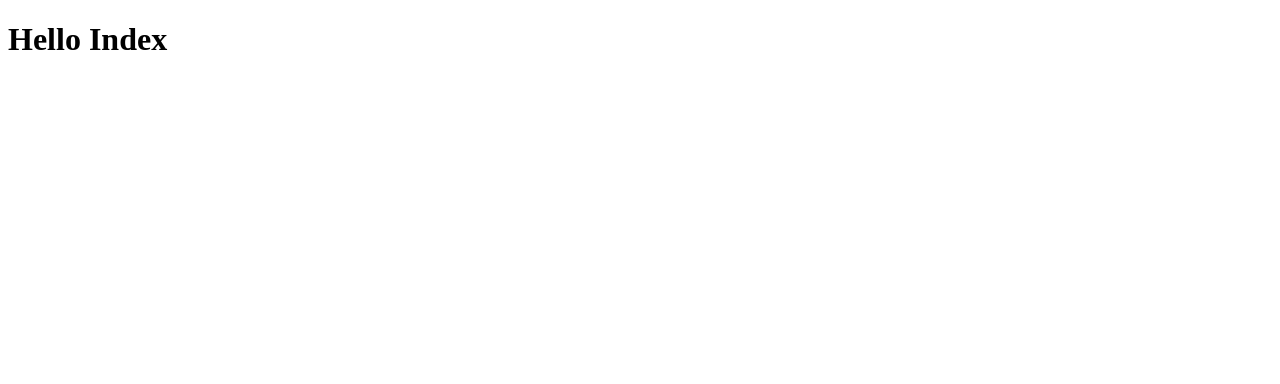
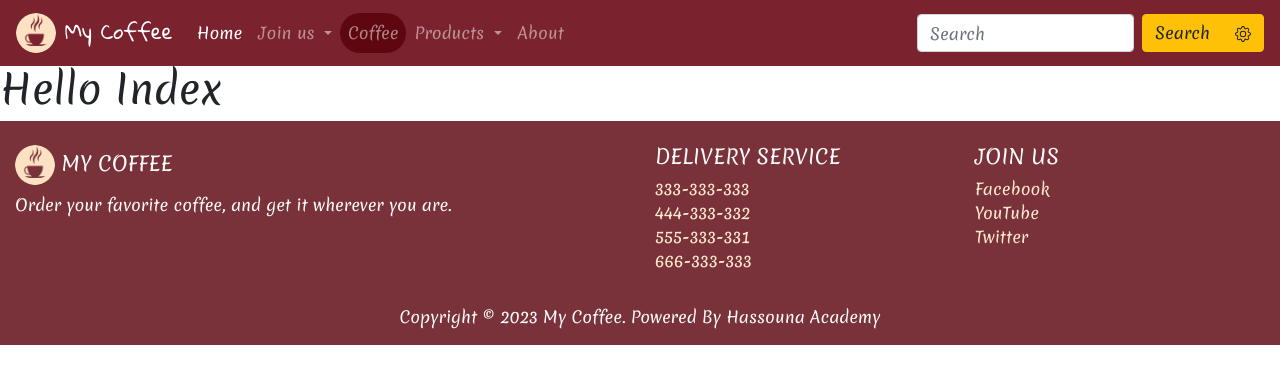
Before and after one commit to Ymk74/Coffee-Store, a Django app: page / in a window 1280 px wide. Before the commit the part shown is almost empty. Shown: the top 384 px of the page. Run offline with Django 4.2, Linux system fonts and the light colour scheme; some libraries are stand-ins or nearby versions.

Commit message:
add navbar and footer in base

```diff
--- a/pages/templates/pages/about.html
+++ b/pages/templates/pages/about.html
@@ -1,4 +1,6 @@
 {% extends "base.html" %}
+{% load static %}
+
 {% block content %}
 
 
--- a/pages/templates/pages/index.html
+++ b/pages/templates/pages/index.html
@@ -1,4 +1,6 @@
 {% extends "base.html" %}
+{% load static %}
+
 {% block content %}
 
 
--- a/templates/base.html
+++ b/templates/base.html
@@ -1,16 +1,34 @@
+{% load static %}
+
 <!DOCTYPE html>
 <html lang="en">
 <head>
     <meta charset="UTF-8">
     <meta name="viewport" content="width=device-width, initial-scale=1.0">
+    <link rel="stylesheet" href="{% static 'css/bootstrap.min.css' %}">
+    <link rel="stylesheet" href="{% static 'css/style.css' %}">
+    <link rel="stylesheet" href="{% static 'css/pretty-checkbox.min.css' %}">
+    <title>My Coffee</title>
     <title>My Coffee</title>
 </head>
 <body>
+
+    {% include "parts/navbar.html" %}
     {% block content %}
 
 
 
 
     {% endblock content %}
+    {% include "parts/footer.html" %}
+    <script src="{% static 'js/jquery-3.4.1.slim.min.js' %}"></script>
+    <script src="{% static 'js/popper.min.js' %}"></script>
+    <script src="{% static 'js/bootstrap.min.js' %}"></script>
+    <script>
+        $(function () {
+            $('[data-toggle="popover"]').popover()
+        })
+        $(".year").text( (new Date).getFullYear() );
+    </script>
 </body>
 </html>
--- /dev/null
+++ b/templates/parts/footer.html
@@ -0,0 +1,50 @@
+    <!--footer-->
+    <footer class="pt-4 navbar-custom text-light">
+        <div class="container-fluid text-center text-md-left">
+
+          <div class="row">
+
+            <div class="col-md-6 mt-md-0 mt-3">
+              <h5 class="text-uppercase">
+                <img src="img/mycoffee.png" class="img-brand" alt="My Coffee">
+                My Coffee
+              </h5>
+              <p>Order your favorite coffee, and get it wherever you are.</p>
+            </div>
+
+            <hr class="clearfix w-100 d-md-none pb-3">
+
+            <div class="col-md-3 mb-md-0 mb-3">
+
+              <h5 class="text-uppercase">Delivery Service</h5>
+
+              <ul class="list-unstyled">
+                <li><a href="tel:333333333">333-333-333</a></li>
+                <li><a href="tel:444333332">444-333-332</a></li>
+                <li><a href="tel:555333331">555-333-331</a></li>
+                <li><a href="tel:666333333">666-333-333</a></li>
+              </ul>
+
+            </div>
+
+            <div class="col-md-3 mb-md-0 mb-3">
+
+              <h5 class="text-uppercase">Join Us</h5>
+
+              <ul class="list-unstyled">
+                <li><a href="#">Facebook</a></li>
+                <li><a href="#">YouTube</a></li>
+                <li><a href="#">Twitter</a></li>
+              </ul>
+
+            </div>
+
+          </div>
+
+        </div>
+
+        <div class="text-center py-3">
+          Copyright &copy; <span class="year">2019</span> My Coffee. Powered By Hassouna Academy
+        </div>
+
+      </footer>
--- /dev/null
+++ b/templates/parts/navbar.html
@@ -0,0 +1,68 @@
+    <!--navbar-->
+    <nav class="navbar navbar-expand-lg navbar-dark navbar-custom fixed-top">
+        <a class="navbar-brand" href="#">
+            <img src="img/mycoffee.png" class="img-brand" alt="My Coffee">
+            My Coffee
+        </a>
+        <button class="navbar-toggler" type="button" data-toggle="collapse" data-target="#navbarSupportedContent" aria-controls="navbarSupportedContent" aria-expanded="false" aria-label="Toggle navigation">
+            <span class="navbar-toggler-icon"></span>
+        </button>
+
+        <div class="collapse navbar-collapse" id="navbarSupportedContent">
+            <ul class="navbar-nav mr-auto">
+
+            <li class="nav-item active">
+                <a class="nav-link" href="#">Home <span class="sr-only">(current)</span></a>
+            </li>
+
+            <li class="nav-item dropdown">
+                <a class="nav-link dropdown-toggle" href="#" id="navbarDropdown" role="button" data-toggle="dropdown" aria-haspopup="true" aria-expanded="false">
+                Join us
+                </a>
+                <div class="dropdown-menu animate slideIn" aria-labelledby="navbarDropdown">
+                <a class="dropdown-item" href="#">Sign in</a>
+                <a class="dropdown-item" href="#">Sign up</a>
+                <div class="dropdown-divider"></div>
+                <a class="dropdown-item" href="#">Profile</a>
+                </div>
+            </li>
+
+            <li class="nav-item" id="coffee-nav-item">
+                <a class="nav-link" href="#">Coffee</a>
+            </li>
+
+            <li class="nav-item dropdown">
+                <a class="nav-link dropdown-toggle" href="#" id="navbarDropdown" role="button" data-toggle="dropdown" aria-haspopup="true" aria-expanded="false">
+                Products
+                </a>
+                <div class="dropdown-menu animate slideIn" aria-labelledby="navbarDropdown">
+                <a class="dropdown-item" href="#">Caffè Americano</a>
+                <a class="dropdown-item" href="#">Café Latte</a>
+                <div class="dropdown-divider"></div>
+                <a class="dropdown-item" href="#">Cappuccino</a>
+                <a class="dropdown-item" href="#">Espresso</a>
+                <div class="dropdown-divider"></div>
+                <a class="dropdown-item" href="#">All Products</a>
+                </div>
+            </li>
+
+            <li class="nav-item">
+                <a class="nav-link" href="#">About</a>
+            </li>
+
+            </ul>
+            <form class="form-inline my-2 my-lg-0">
+            <input class="form-control mr-sm-2 remove-outline" type="search" placeholder="Search" aria-label="Search">
+            <div class="btn-group" role="group">
+            <button class="btn btn-warning my-2 my-sm-0" type="submit">Search</button>
+            <button class="btn btn-warning my-2 my-sm-0" type="submit">
+                <svg class="bi bi-gear" width="1em" height="1em" viewBox="0 0 16 16" fill="currentColor" xmlns="http://www.w3.org/2000/svg">
+                <path fill-rule="evenodd" d="M8.837 1.626c-.246-.835-1.428-.835-1.674 0l-.094.319A1.873 1.873 0 014.377 3.06l-.292-.16c-.764-.415-1.6.42-1.184 1.185l.159.292a1.873 1.873 0 01-1.115 2.692l-.319.094c-.835.246-.835 1.428 0 1.674l.319.094a1.873 1.873 0 011.115 2.693l-.16.291c-.415.764.42 1.6 1.185 1.184l.292-.159a1.873 1.873 0 012.692 1.116l.094.318c.246.835 1.428.835 1.674 0l.094-.319a1.873 1.873 0 012.693-1.115l.291.16c.764.415 1.6-.42 1.184-1.185l-.159-.291a1.873 1.873 0 011.116-2.693l.318-.094c.835-.246.835-1.428 0-1.674l-.319-.094a1.873 1.873 0 01-1.115-2.692l.16-.292c.415-.764-.42-1.6-1.185-1.184l-.291.159A1.873 1.873 0 018.93 1.945l-.094-.319zm-2.633-.283c.527-1.79 3.065-1.79 3.592 0l.094.319a.873.873 0 001.255.52l.292-.16c1.64-.892 3.434.901 2.54 2.541l-.159.292a.873.873 0 00.52 1.255l.319.094c1.79.527 1.79 3.065 0 3.592l-.319.094a.873.873 0 00-.52 1.255l.16.292c.893 1.64-.902 3.434-2.541 2.54l-.292-.159a.873.873 0 00-1.255.52l-.094.319c-.527 1.79-3.065 1.79-3.592 0l-.094-.319a.873.873 0 00-1.255-.52l-.292.16c-1.64.893-3.433-.902-2.54-2.541l.159-.292a.873.873 0 00-.52-1.255l-.319-.094c-1.79-.527-1.79-3.065 0-3.592l.319-.094a.873.873 0 00.52-1.255l-.16-.292c-.892-1.64.902-3.433 2.541-2.54l.292.159a.873.873 0 001.255-.52l.094-.319z" clip-rule="evenodd"/>
+                <path fill-rule="evenodd" d="M8 5.754a2.246 2.246 0 100 4.492 2.246 2.246 0 000-4.492zM4.754 8a3.246 3.246 0 116.492 0 3.246 3.246 0 01-6.492 0z" clip-rule="evenodd"/>
+                </svg>
+            </button>
+            </div>
+
+            </form>
+        </div>
+    </nav>
```
